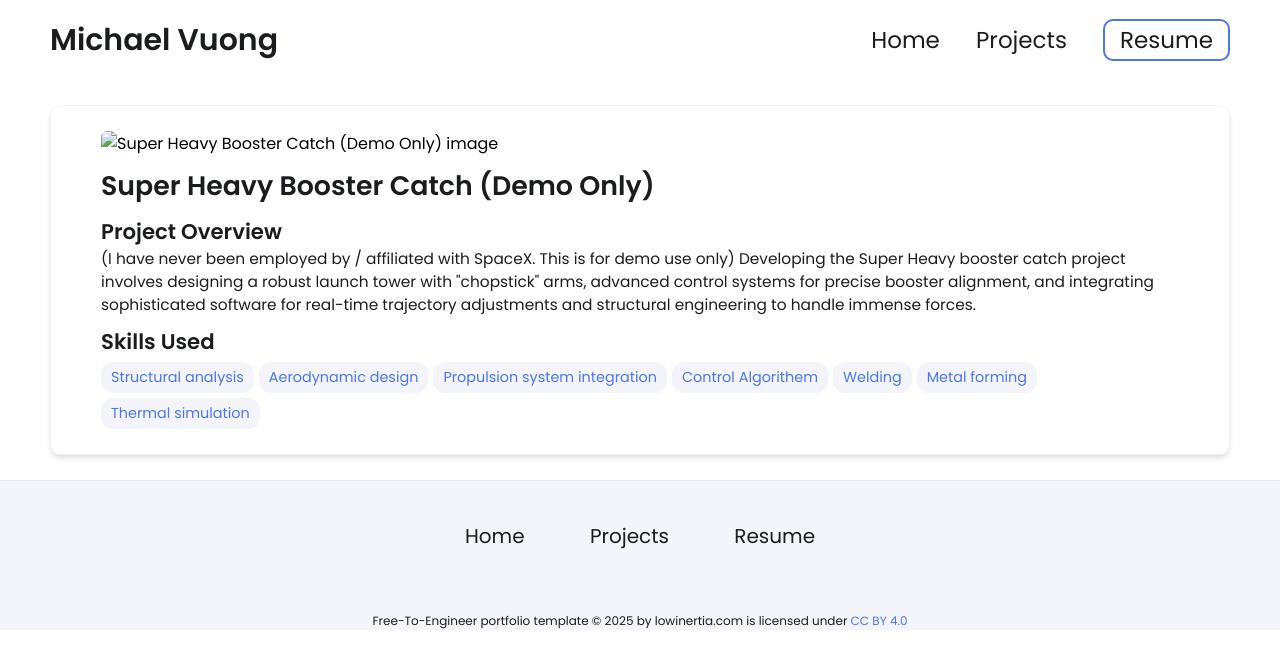
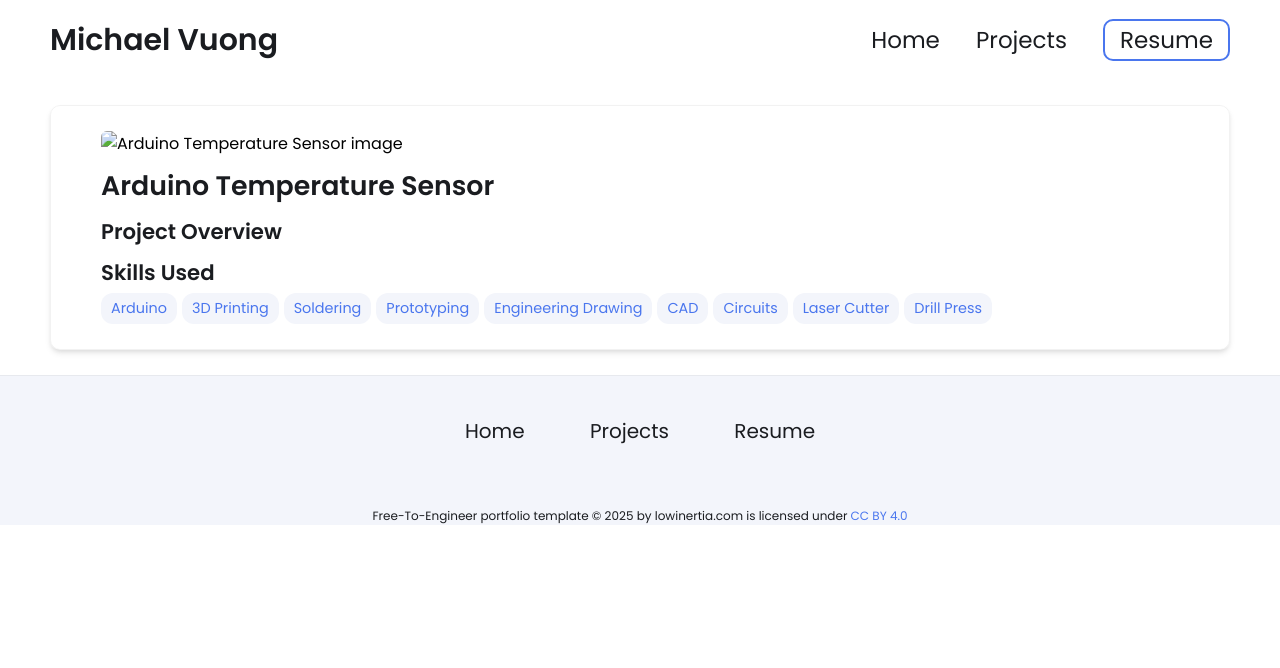
Before and after one commit to michael-vuong/michael-vuong.github.io, a Jekyll site: the page built from _projects/ArduinoTempSensor/index.md, in a window 1280 px wide. Shown: the top 668 px of the page. Built offline with Jekyll 4.4.1, drawn with Linux system fonts in a browser that asks for light colours.

Commit message:
Update index.md

```diff
--- a/_projects/ArduinoTempSensor/index.md
+++ b/_projects/ArduinoTempSensor/index.md
@@ -1,16 +1,16 @@
 ---
 layout: post
-title: Super Heavy Booster Catch (Demo Only)
-description:  (I have never been employed by / affiliated with SpaceX. This is for demo use only)
-    Developing the Super Heavy booster catch project involves designing a robust launch tower with "chopstick" arms, advanced control systems for precise booster alignment, and integrating sophisticated software for real-time trajectory adjustments and structural engineering to handle immense forces.
+title: Arduino Temperature Sensor
+description:
 skills:
-  - Structural analysis
-  - Aerodynamic design
-  - Propulsion system integration
-  - Control Algorithem
-  - Welding
-  - Metal forming
-  - Thermal simulation
-
+  - Arduino
+  - 3D Printing
+  - Soldering
+  - Prototyping
+  - Engineering Drawing
+  - CAD
+  - Circuits
+  - Laser Cutter
+  - Drill Press
 main-image:
 ---
```
